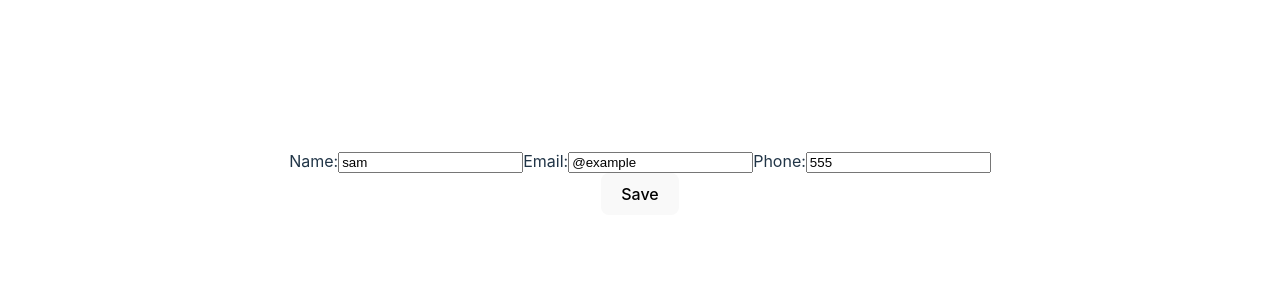
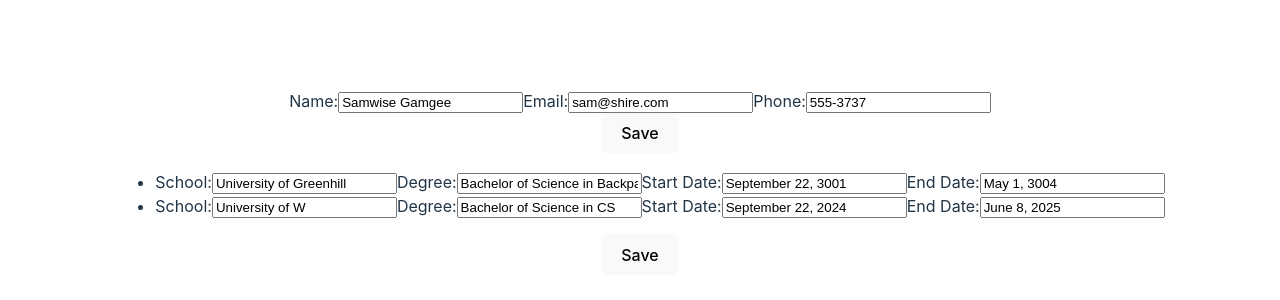
Before and after one commit to mononoken/cv-application, a React (Vite) app: page / in a window 1280 px wide. Shown: the part 218-518 px from the top of the page. Built offline with nearby package versions, Linux system fonts and the light colour scheme.

Commit message:
Implement Educations

```diff
--- a/src/App.jsx
+++ b/src/App.jsx
@@ -1,13 +1,12 @@
-import { PersonItem } from "./components/Person";
+import { PersonItem } from "./components/Person/PersonItem";
+import { EducationItems } from "./components/Education/EducationItem";
 import "./App.css";
 
 function App() {
-  // const [count, setCount] = useState(0);
-
   return (
     <>
       <PersonItem />
-      {/* <ExperienceItem /> */}
+      <EducationItems />
       {/* <SchoolItem /> */}
     </>
   );
--- /dev/null
+++ b/src/components/Education/Education.jsx
@@ -0,0 +1,47 @@
+export class Education {
+  static currentId = 0;
+
+  constructor(school, degree, startDate, endDate) {
+    this._id = ++Education.currentId;
+    this._school = school;
+    this._degree = degree;
+    this.startDate = startDate;
+    this.endDate = endDate;
+  }
+
+  get id() {
+    return this._id;
+  }
+
+  get school() {
+    return this._school;
+  }
+
+  set school(newSchool) {
+    this._school = newSchool;
+  }
+
+  get degree() {
+    return this._degree;
+  }
+
+  set degree(newDegree) {
+    this._degree = newDegree;
+  }
+
+  get startDate() {
+    return this._startDate;
+  }
+
+  set startDate(newDate) {
+    this._startDate = newDate;
+  }
+
+  get endDate() {
+    return this._endDate;
+  }
+
+  set endDate(newDate) {
+    this._endDate = newDate;
+  }
+}
--- /dev/null
+++ b/src/components/Education/EducationItem.jsx
@@ -0,0 +1,106 @@
+import { useState } from "react";
+import { Education } from "./Education";
+
+export function EducationItems() {
+  const [educations, setEducations] = useState([
+    new Education(
+      "University of Greenhill",
+      "Bachelor of Science in Backpacking",
+      "September 22, 3001",
+      "May 1, 3004",
+    ),
+    new Education(
+      "University of W",
+      "Bachelor of Science in CS",
+      "September 22, 2024",
+      "June 8, 2025",
+    ),
+  ]);
+
+  const [editable, setEditable] = useState(true);
+
+  const toggleEditable = () => {
+    setEditable((prevEditable) => !prevEditable);
+  };
+
+  return (
+    <div>
+      <ul id="education-forms">
+        {educations.map((education) =>
+          editable ? (
+            <li key={education.id}>
+              <EducationForm
+                education={education}
+                setEducations={setEducations}
+              />
+            </li>
+          ) : (
+            <li key={education.id}>
+              <EducationView education={education} />
+            </li>
+          ),
+        )}
+      </ul>
+      <button onClick={toggleEditable}>{editable ? "Save" : "Edit"}</button>
+    </div>
+  );
+}
+
+function EducationForm({ education, setEducations }) {
+  const handleChange = (e) => {
+    const { name, value } = e.target;
+    setEducations((prevEducations) => {
+      return prevEducations.map((edu) =>
+        edu.id === education.id ? { ...edu, [name]: value } : edu,
+      );
+    });
+  };
+
+  return (
+    <form>
+      <label htmlFor={`school-${education.id}`}>School:</label>
+      <input
+        type="text"
+        id={`school-${education.id}`}
+        name="school"
+        value={education.school}
+        onChange={handleChange}
+      />
+      <label htmlFor={`degree-${education.id}`}>Degree:</label>
+      <input
+        type="text"
+        id={`degree-${education.id}`}
+        name="degree"
+        value={education.degree}
+        onChange={handleChange}
+      />
+      <label htmlFor={`startDate-${education.id}`}>Start Date:</label>
+      <input
+        type="text"
+        id={`startDate-${education.id}`}
+        name="startDate"
+        value={education.startDate}
+        onChange={handleChange}
+      />
+      <label htmlFor={`endDate-${education.id}`}>End Date:</label>
+      <input
+        type="text"
+        id={`endDate-${education.id}`}
+        name="endDate"
+        value={education.endDate}
+        onChange={handleChange}
+      />
+    </form>
+  );
+}
+
+function EducationView({ education }) {
+  return (
+    <li>
+      <h2>{education.school}</h2>
+      <div>{education.degree}</div>
+      <div>{education.startDate}</div>
+      <div>{education.endDate}</div>
+    </li>
+  );
+}
--- /dev/null
+++ b/src/components/Person/Person.jsx
@@ -0,0 +1,31 @@
+export class Person {
+  constructor(name, email, phone) {
+    this._name = name;
+    this._email = email;
+    this._phone = phone;
+  }
+
+  get name() {
+    return this._name;
+  }
+
+  set name(newName) {
+    this._name = newName;
+  }
+
+  get email() {
+    return this._email;
+  }
+
+  set email(newEmail) {
+    this._email = newEmail;
+  }
+
+  get phone() {
+    return this._phone;
+  }
+
+  set phone(newPhone) {
+    this._phone = newPhone;
+  }
+}
--- a/src/components/Person.jsx
+++ b/src/components/Person/PersonItem.jsx
@@ -1,39 +1,10 @@
 import { useState } from "react";
-
-class Person {
-  constructor(name, email, phone) {
-    this._name = name;
-    this._email = email;
-    this._phone = phone;
-  }
-
-  get name() {
-    return this._name;
-  }
-
-  set name(newName) {
-    this._name = newName;
-  }
-
-  get email() {
-    return this._email;
-  }
-
-  set email(newEmail) {
-    this._email = newEmail;
-  }
-
-  get phone() {
-    return this._phone;
-  }
-
-  set phone(newPhone) {
-    this._phone = newPhone;
-  }
-}
+import { Person } from "./Person";
 
 export function PersonItem() {
-  const [person, setPerson] = useState(new Person("sam", "@example", "555"));
+  const [person, setPerson] = useState(
+    new Person("Samwise Gamgee", "sam@shire.com", "555-3737"),
+  );
   const [editable, setEditable] = useState(true);
 
   const toggleEditable = () => {
```
